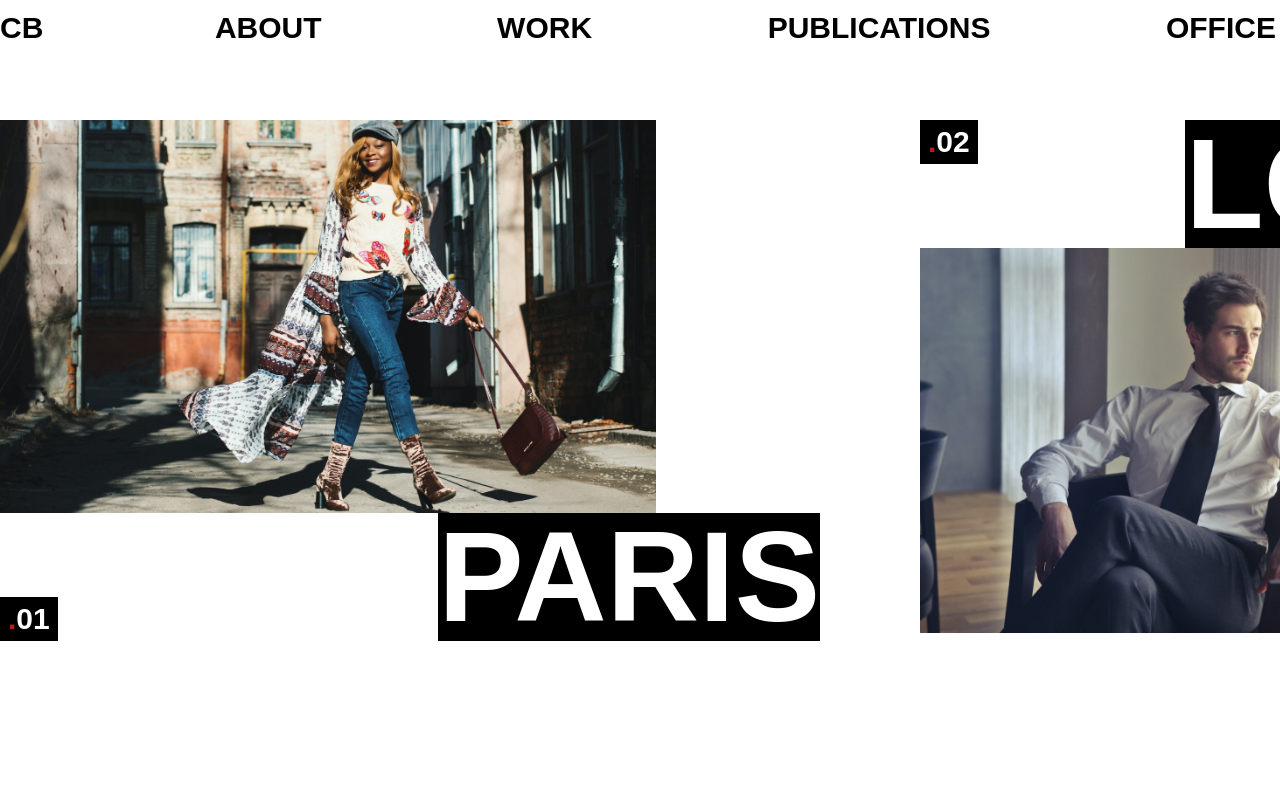
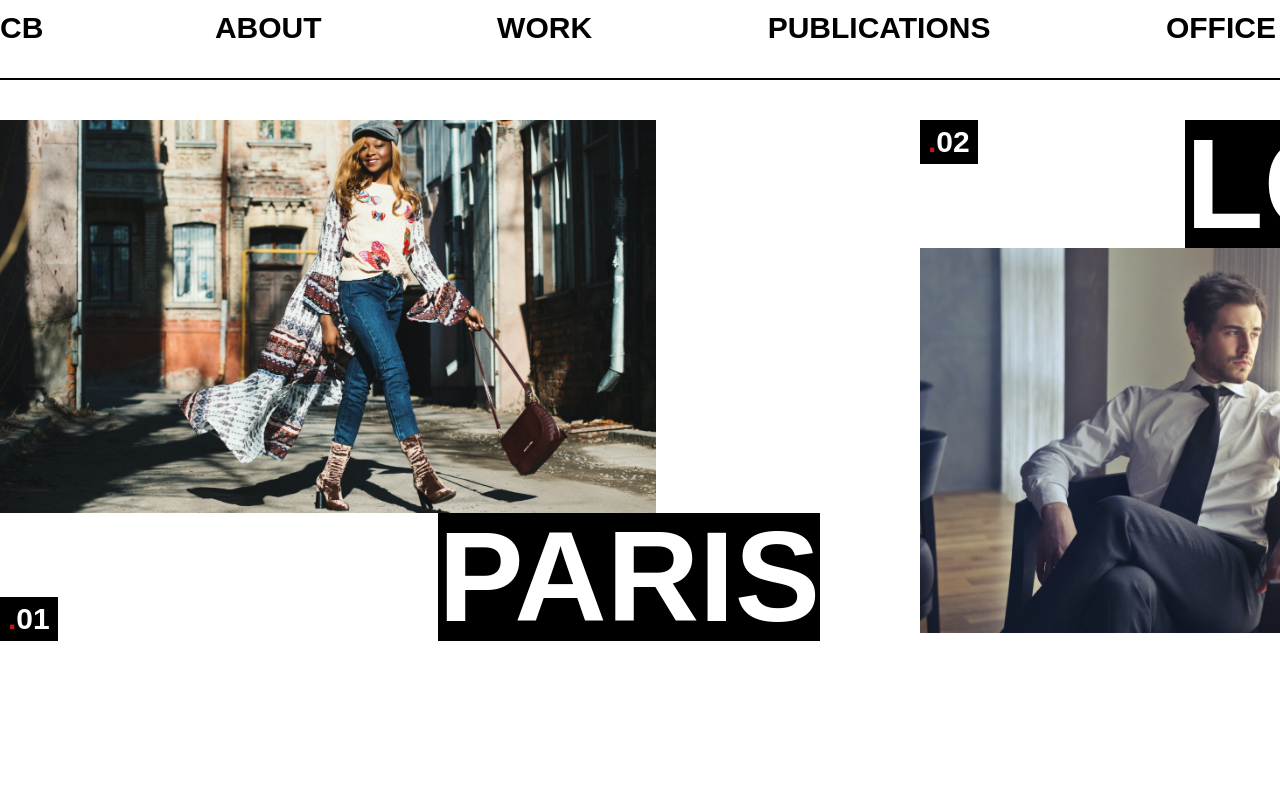
Before and after one commit to Birrellc/project-music-nextjs, a Next.js app: page / in a window 1280 px wide. Shown: the top 800 px of the page. Built offline with nearby package versions, Linux system fonts and the light colour scheme.

Commit message:
Style: added a border to the header

```diff
--- a/components/Header.tsx
+++ b/components/Header.tsx
@@ -19,6 +19,7 @@ const Header = () => {
             />
           </div>
         </div>
+
         <div className='mx-2 my-10 space-y-1 text-white'>
           <span className='overflow-hidden block'>
             <div className='font-bold text-[30px]'>ABOUT</div>
@@ -34,7 +35,8 @@ const Header = () => {
           </span>
         </div>
       </nav>
-      <nav className='absolute bg-white top-0 py-[5px] h-[20vh] w-[100%] flex justify-between flex-col text-black'>
+
+      <nav className='absolute bg-white top-0 py-[5px] h-[10vh] w-[100%] flex justify-between flex-col text-black border-black border-b-2'>
         <div
           id='header'
           className='flex items-start justify-between w-[100%] h-fit'
```
